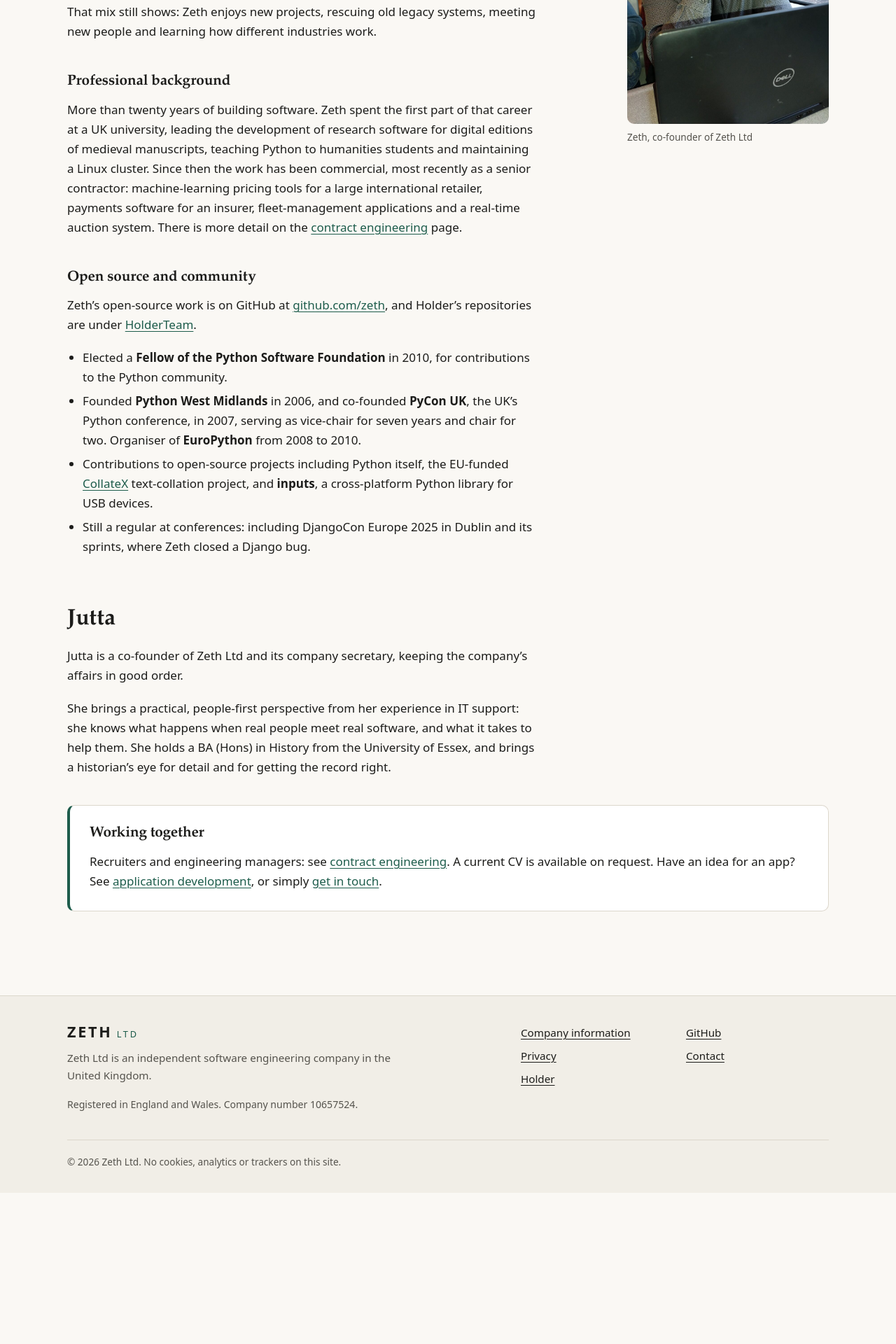
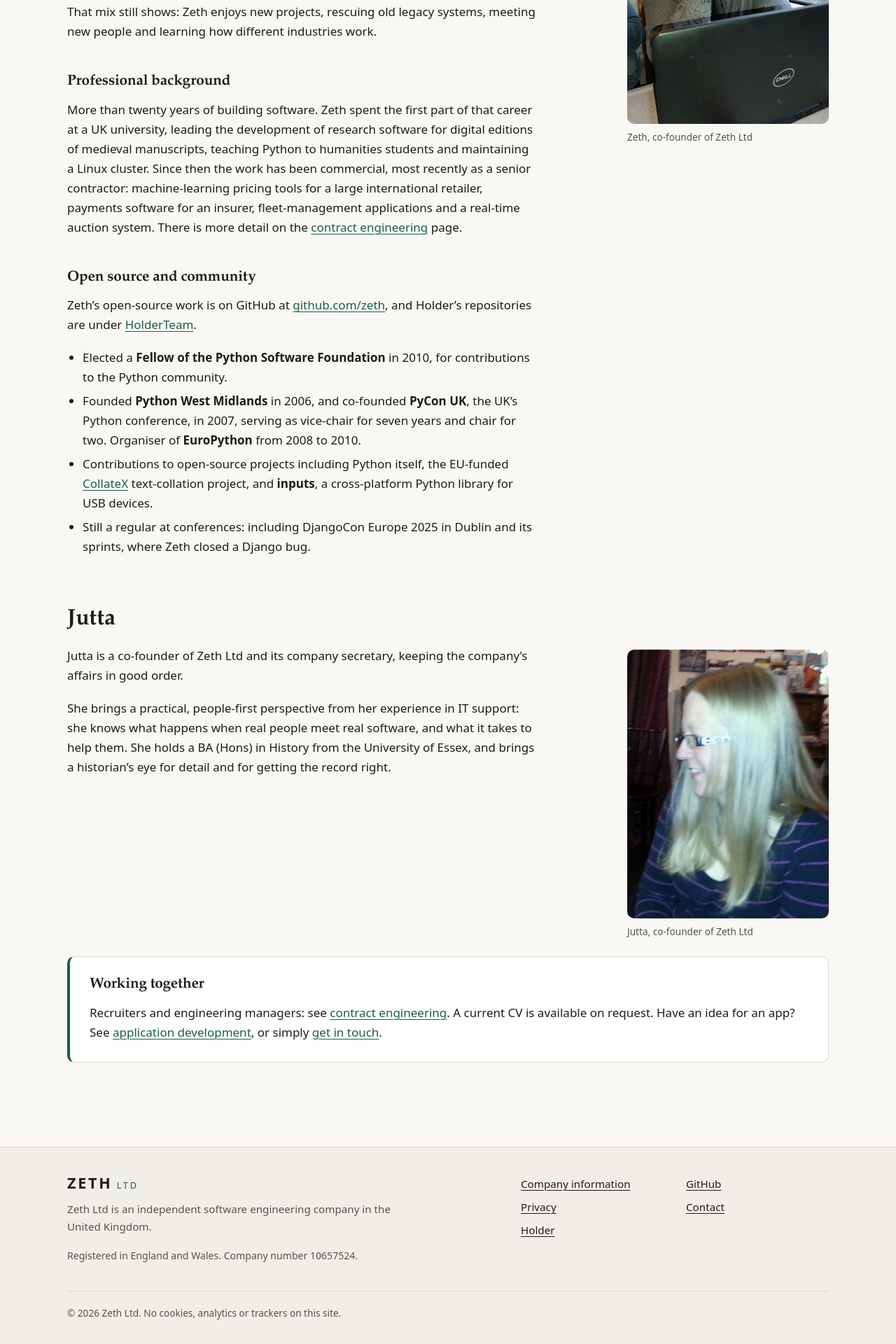
Before and after one commit to zeth/zeth.net, a Jekyll site: the page built from about/index.md, in a window 1280 px wide. Shown: the part 1602-3522 px from the top of the page at 70% size. Built offline with Jekyll 4.4.1, drawn with Linux system fonts in a browser that asks for light colours; before the commit the page ends 3306 px from its top, so only the background shows below that.

Commit message:
Add interim portrait of Jutta to About page

```diff
--- a/about/index.md
+++ b/about/index.md
@@ -48,6 +48,11 @@
 
 ## Jutta
 
+<figure class="portrait">
+  <img src="{{ '/assets/images/jutta-portrait.jpg' | relative_url }}" alt="Jutta smiling, seated in a café" width="768" height="1024" loading="lazy">
+  <figcaption>Jutta, co-founder of Zeth Ltd</figcaption>
+</figure>
+
 Jutta is a co-founder of Zeth Ltd and its company secretary, keeping the company's affairs in good order.
 
 She brings a practical, people-first perspective from her experience in IT support: she knows what happens when real people meet real software, and what it takes to help them. She holds a BA (Hons) in History from the University of Essex, and brings a historian's eye for detail and for getting the record right.
--- a/assets/css/main.scss
+++ b/assets/css/main.scss
@@ -569,3 +569,5 @@
 .wide-photo { margin: 2rem 0; max-width: 48rem !important; }
 .wide-photo img { border-radius: var(--radius); }
 .wide-photo figcaption { font-size: 0.85rem; color: var(--muted); margin-top: 0.5rem; }
+.page-body > h2 { clear: both; }
+.page-body > .panel { clear: both; }
```
Also changed, not shown: README.md, assets/images/jutta-portrait.jpg (added).
